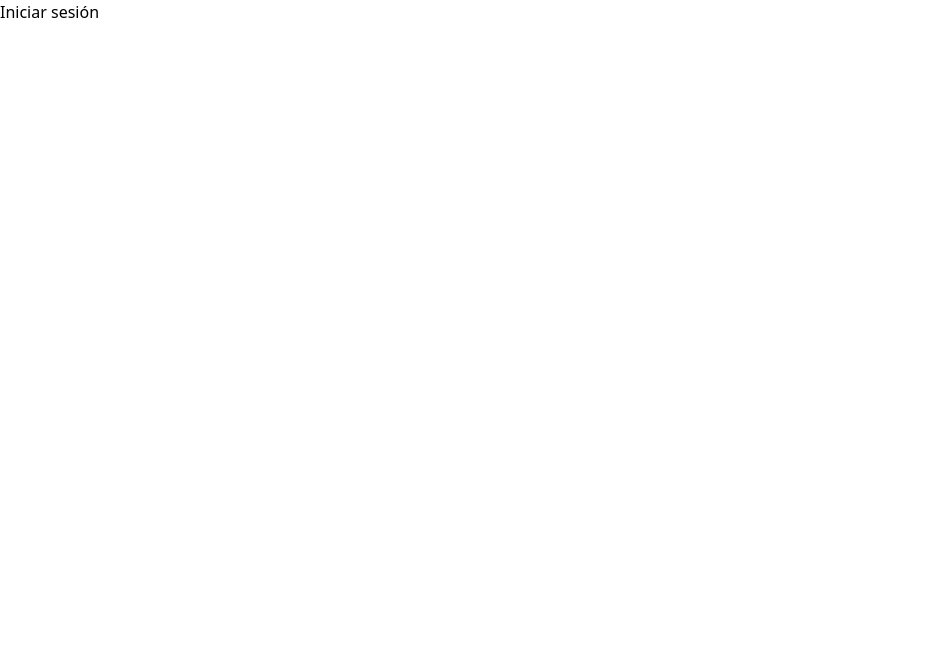
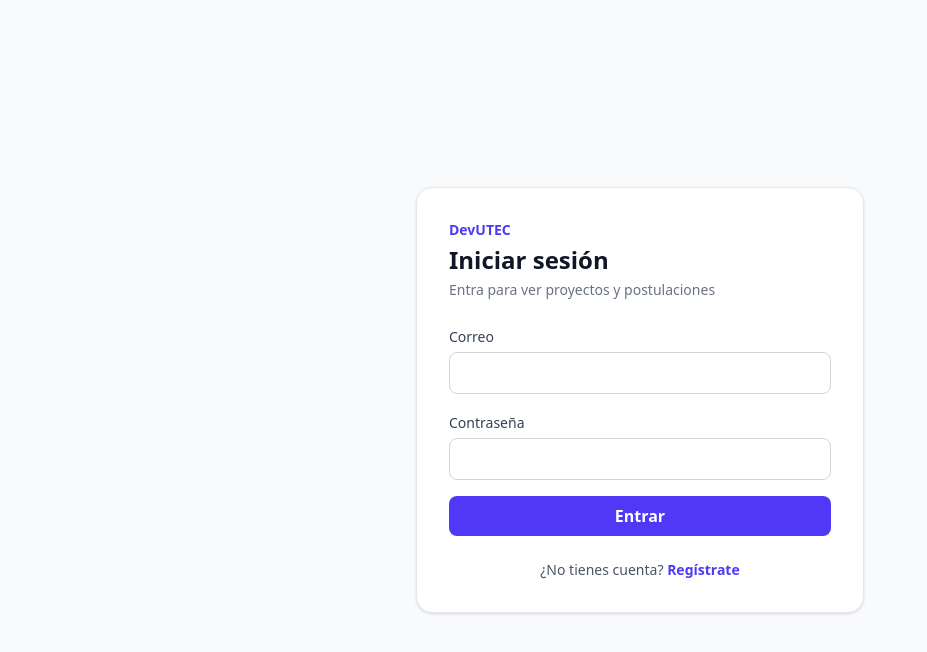
Before and after one commit to nicoleyucra1/devutec-frontend, a React (Vite) app: page /login in a window 1280 px wide. Shown: the top 652 px of the page, without its empty margins (0-927 px from the left). Built offline with nearby package versions, Linux system fonts and the light colour scheme; no server answers.

Commit message:
Agregar página de login con validación

```diff
--- a/src/pages/Login.jsx
+++ b/src/pages/Login.jsx
@@ -1,3 +1,98 @@
+import { useState } from 'react'
+import { Link, Navigate, useLocation, useNavigate } from 'react-router-dom'
+import AuthLayout from '../components/auth/AuthLayout'
+import FormField from '../components/auth/FormField'
+import { useAuth } from '../hooks/useAuth'
+import { errorMessage } from '../utils/errorMessage'
+import { validateLogin } from '../utils/validation'
+
 export default function Login() {
-  return <h1>Iniciar sesión</h1>
+  const { user, login } = useAuth()
+  const navigate = useNavigate()
+  const location = useLocation()
+  // Página que se quería abrir antes de que PrivateRoute mandara al login
+  const redirectTo = location.state?.from?.pathname ?? '/'
+
+  const [values, setValues] = useState({ email: '', password: '' })
+  const [errors, setErrors] = useState({})
+  const [submitted, setSubmitted] = useState(false)
+  const [submitError, setSubmitError] = useState(null)
+  const [submitting, setSubmitting] = useState(false)
+
+  // Si ya hay sesión no tiene sentido mostrar el login
+  if (user) return <Navigate to={redirectTo} replace />
+
+  const handleChange = (event) => {
+    const next = { ...values, [event.target.name]: event.target.value }
+    setValues(next)
+    // Después del primer intento, los errores se actualizan mientras se escribe
+    if (submitted) setErrors(validateLogin(next))
+  }
+
+  const handleSubmit = async (event) => {
+    event.preventDefault()
+    setSubmitted(true)
+    setSubmitError(null)
+
+    const validationErrors = validateLogin(values)
+    setErrors(validationErrors)
+    if (Object.keys(validationErrors).length > 0) return
+
+    setSubmitting(true)
+    try {
+      await login({ email: values.email.trim(), password: values.password })
+      navigate(redirectTo, { replace: true })
+    } catch (error) {
+      setSubmitError(
+        error.response?.status === 401 ? 'Correo o contraseña incorrectos' : errorMessage(error),
+      )
+      setSubmitting(false)
+    }
+  }
+
+  return (
+    <AuthLayout title="Iniciar sesión" subtitle="Entra para ver proyectos y postulaciones">
+      <form onSubmit={handleSubmit} noValidate className="space-y-4">
+        <FormField
+          label="Correo"
+          name="email"
+          type="email"
+          autoComplete="email"
+          value={values.email}
+          onChange={handleChange}
+          error={errors.email}
+        />
+        <FormField
+          label="Contraseña"
+          name="password"
+          type="password"
+          autoComplete="current-password"
+          value={values.password}
+          onChange={handleChange}
+          error={errors.password}
+        />
+
+        {submitError && (
+          <p role="alert" className="rounded-lg bg-red-50 px-3 py-2 text-sm text-red-700">
+            {submitError}
+          </p>
+        )}
+
+        <button
+          type="submit"
+          disabled={submitting}
+          className="w-full rounded-lg bg-indigo-600 px-4 py-2 font-semibold text-white hover:bg-indigo-700 disabled:cursor-not-allowed disabled:opacity-60"
+        >
+          {submitting ? 'Entrando...' : 'Entrar'}
+        </button>
+      </form>
+
+      <p className="mt-6 text-center text-sm text-gray-600">
+        ¿No tienes cuenta?{' '}
+        <Link to="/register" className="font-semibold text-indigo-600 hover:underline">
+          Regístrate
+        </Link>
+      </p>
+    </AuthLayout>
+  )
 }
```
